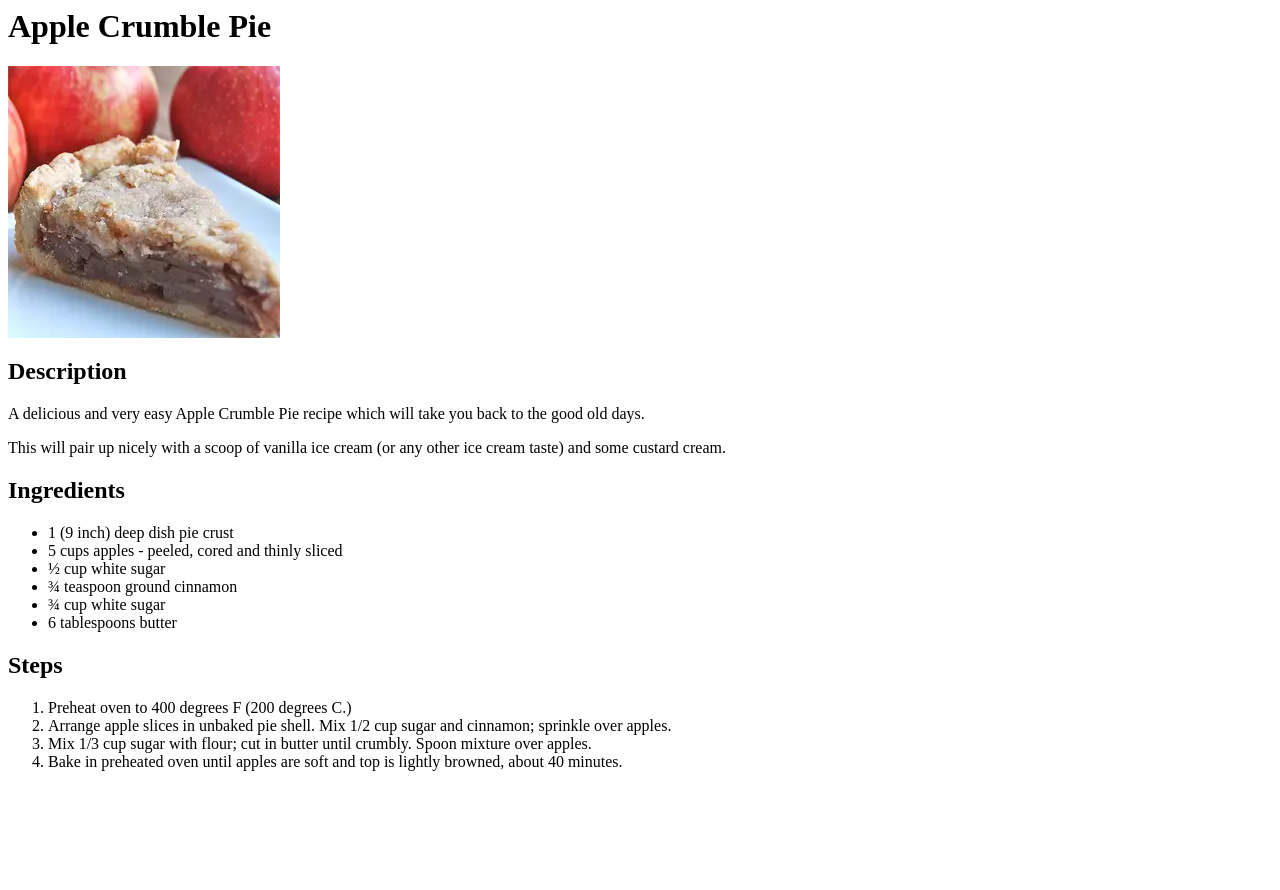
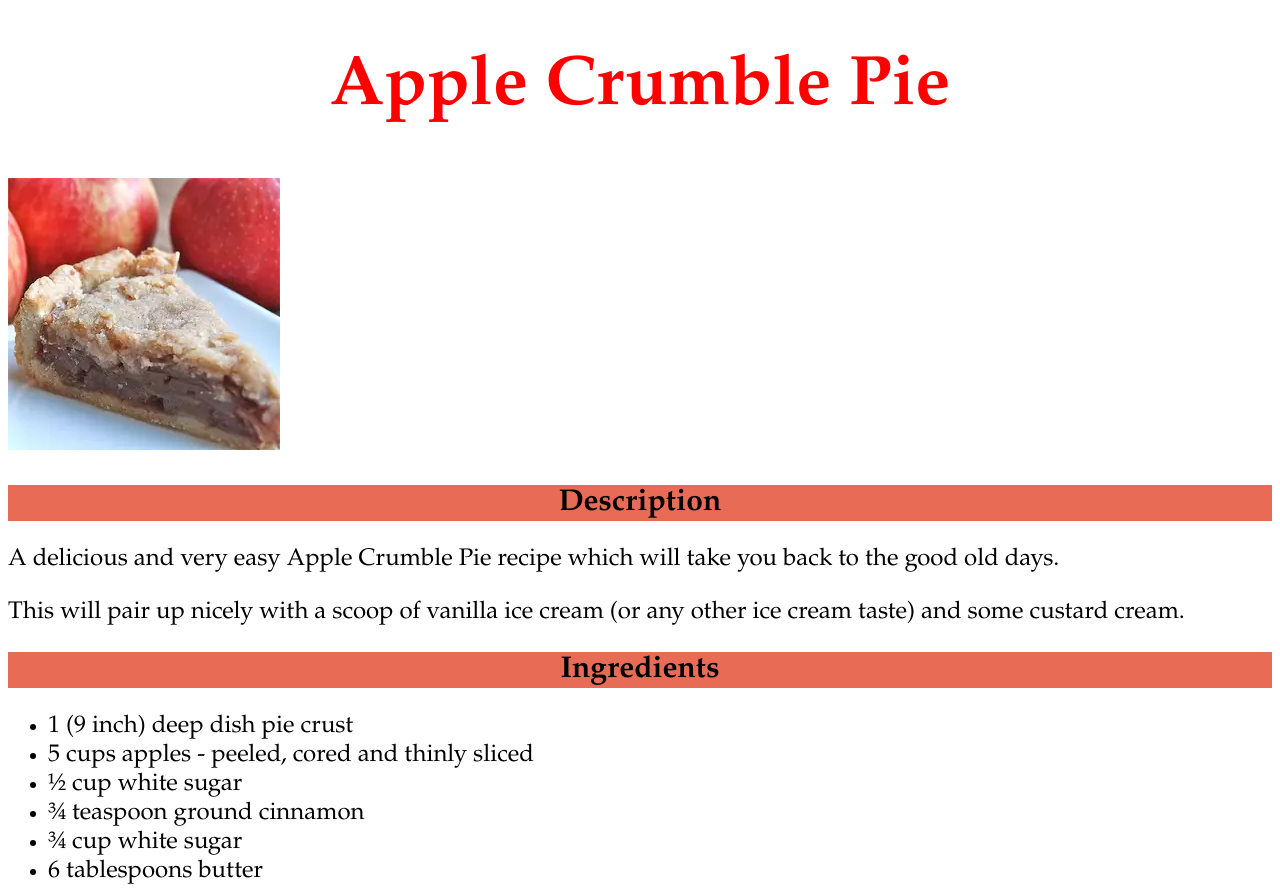
Before and after one commit to miiswom/odin-recipes, a plain HTML site: page recipes/apple-crumble.html in a window 1280 px wide. Shown: the top 890 px of the page. Before the commit the page ends 800 px from the top, so only its background shows below. Drawn offline with Linux system fonts and the light colour scheme.

Commit message:
Add basic styles to the recipe pages

```diff
--- a/recipes/apple-crumble.html
+++ b/recipes/apple-crumble.html
@@ -1,9 +1,19 @@
-<h1>Apple Crumble Pie</h1>
+<!DOCTYPE html>
+
+<html lang="en">
+    <head>
+        <meta charset="UTF-8">
+        <title>French Apple Tart</title>
+        <link rel="stylesheet" href="./style/style.css">
+    </head>
+
+    <body>
+        <h1 class="title">Apple Crumble Pie</h1>
         <img src="../img/apple-crumble.jpeg">
-    <h2>Description</h2>
+        <h2 class="subsection">Description</h2>
             <p> A delicious and very easy Apple Crumble Pie recipe which will take you back to the good old days.</p>
             <p>This will pair up nicely with a scoop of vanilla ice cream (or any other ice cream taste) and some custard cream.</p>
-    <h2>Ingredients</h2>
+        <h2 class="subsection">Ingredients</h2>
             <ul>
                 <li>1 (9 inch) deep dish pie crust</li>
                 <li>5 cups apples - peeled, cored and thinly sliced</li>
@@ -12,10 +22,12 @@
                 <li>&frac34; cup white sugar</li>
                 <li>6 tablespoons butter</li>
             </ul>
-    <h2>Steps</h2>
+        <h2 class="subsection">Steps</h2>
             <ol>
                 <li>Preheat oven to 400 degrees F (200 degrees C.)</li>
                 <li>Arrange apple slices in unbaked pie shell. Mix 1/2 cup sugar and cinnamon; sprinkle over apples.</li>
                 <li>Mix 1/3 cup sugar with flour; cut in butter until crumbly. Spoon mixture over apples.</li>
                 <li>Bake in preheated oven until apples are soft and top is lightly browned, about 40 minutes.</li>
             </ol>
+    </body>
+</html>
--- /dev/null
+++ b/recipes/style/style.css
@@ -0,0 +1,16 @@
+* {
+    font-family: "Garamond", "Helvetica", sans-serif;
+    font-size: 24px;
+}
+
+.title {
+    font-size: 70px;
+    text-align: center;
+    color: red;
+}
+
+.subsection {
+    background-color: rgb(231, 107, 85);
+    text-align: center;
+    font-size: 30px;
+}
--- /dev/null
+++ b/styles/styles.css
@@ -0,0 +1,20 @@
+* {
+    font-family: "Garamond", "Helvetica", sans-serif;
+}
+
+    img {
+    height: auto;
+    width: 400px;
+    }
+
+.title {
+    font-size: 70px;
+    text-align: center;
+    color: red;
+}
+
+.recipes {
+    text-align: center;
+    font-size: 30px;
+    font-weight: bold;
+}
```
Also changed, not shown: index.html (+11 -7 lines), recipes/cardamon-apple-cake.html (+16 -4 lines), recipes/tarte-amandine.html (+17 -4 lines). Lines whose indentation alone changed are shown as unchanged.
